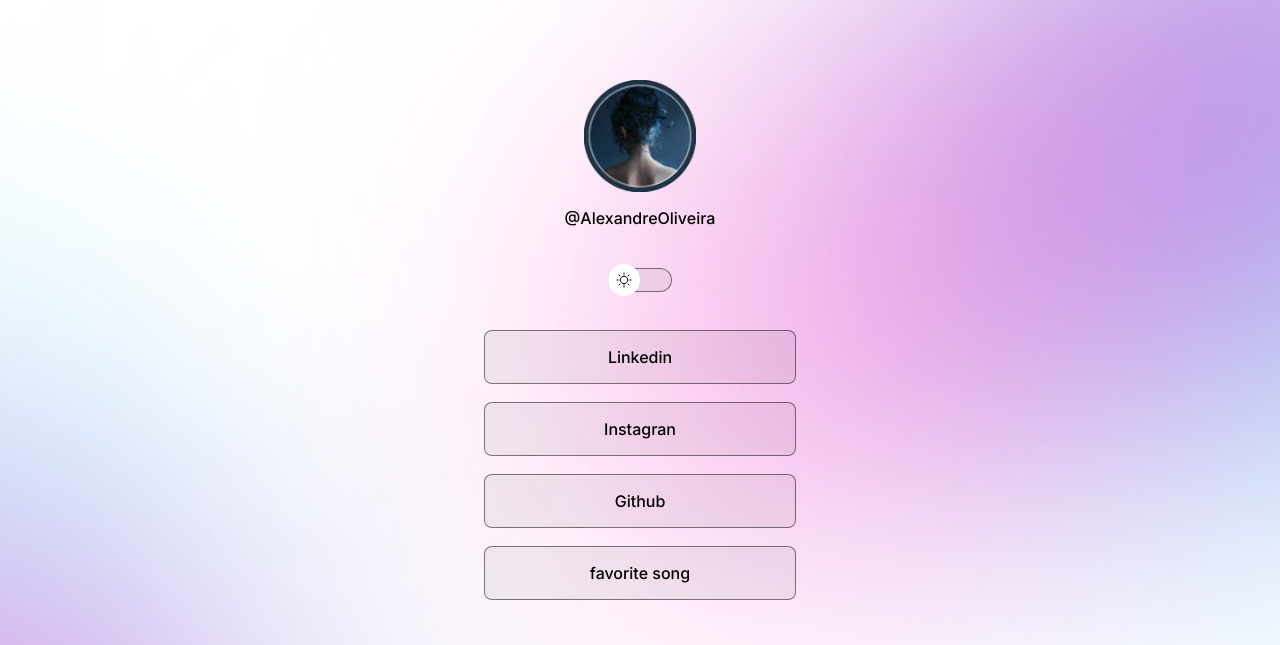
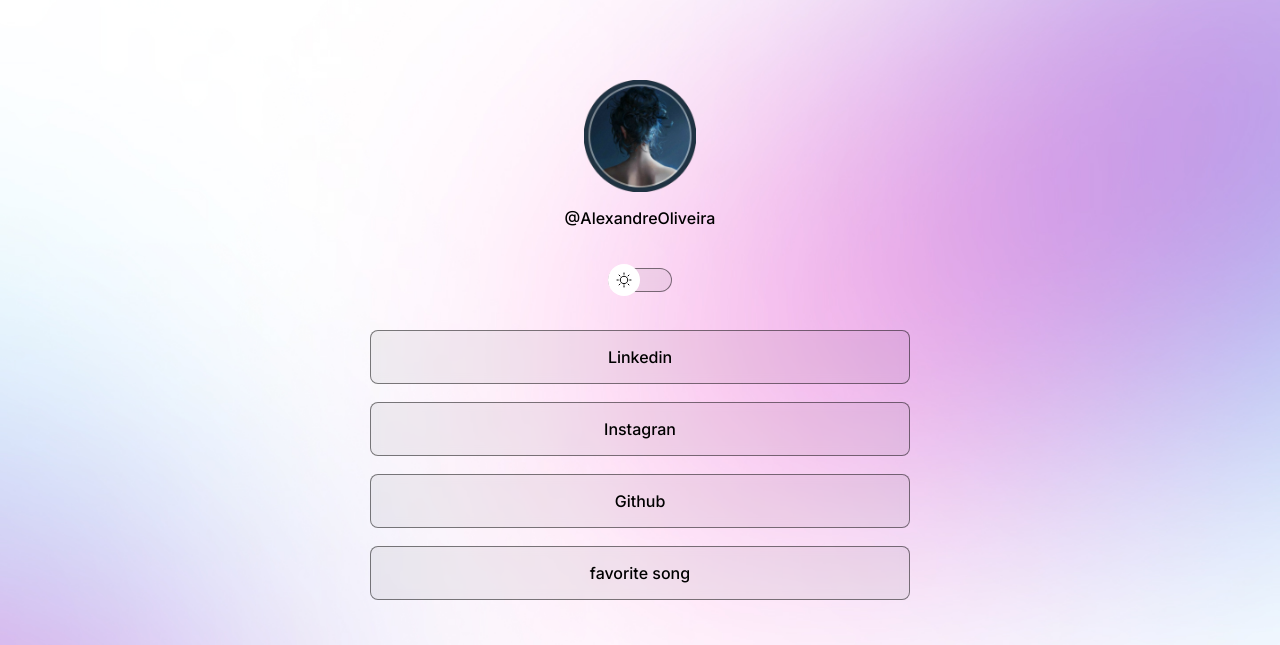
Before and after one commit to 7alexandree7/profile-dark-mode-light, a plain HTML site: page index.html in a window 1280 px wide. Shown: the top 645 px of the page. Drawn offline with nearby package versions, Linux system fonts and the light colour scheme.

Commit message:
atualizações no CSS, na altura, e largura

```diff
--- a/style.css
+++ b/style.css
@@ -41,11 +41,13 @@ body {
     background-size: cover;
     font-family: 'Inter', sans-serif;
     color: var(--text-color);
+    height: 100vh;
+    overflow:hidden;
 }
 
 #container {
-    width: 360px;
-    height: 712px;
+    width: 100%;
+    max-width: 588px;
     margin: 56px auto 0px;
     padding: 0 24px;
 }
```
